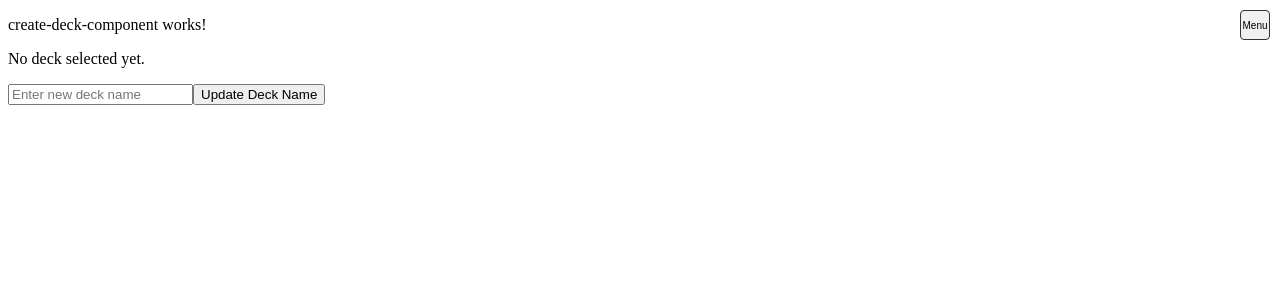
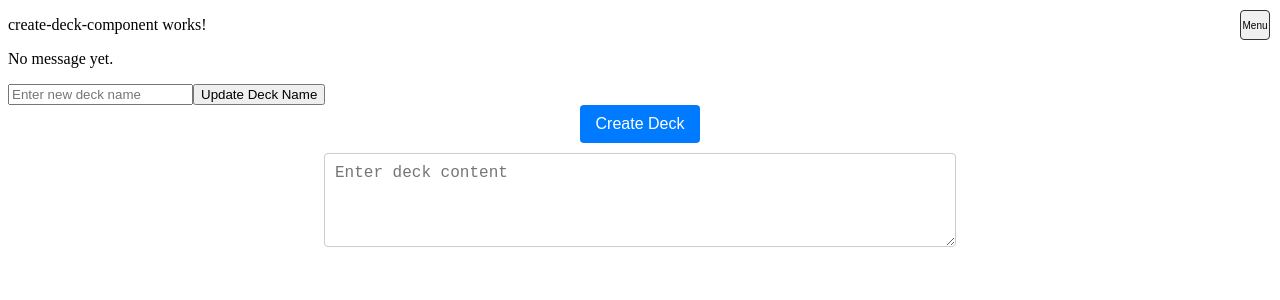
Before and after one commit to cmlykke/memolibre, an Angular app: page /create-deck in a window 1280 px wide. Shown: the top 300 px of the page. Built offline with nearby package versions, Linux system fonts and the light colour scheme.

Commit message:
2025-02-05_1857 added createDeck textfield

```diff
--- a/src/app/angular/shared/services/global-state-service.ts
+++ b/src/app/angular/shared/services/global-state-service.ts
@@ -60,4 +60,7 @@ export class GlobalStateService {
   }
 
 
+  createNewDeck(newDeckContent: string): Result<string, string> {
+    return { ok: false, error: "createNewDeck not implemented" };
+  }
 }
--- a/src/app/create-deck-component/create-deck-component.component.css
+++ b/src/app/create-deck-component/create-deck-component.component.css
@@ -0,0 +1,36 @@
+.create-deck-container {
+  display: flex;
+  justify-content: center;
+  margin-bottom: 10px;
+}
+
+.create-deck-button {
+  padding: 10px 16px;
+  font-size: 16px;
+  background-color: #007bff;
+  color: #ffffff;
+  border: none;
+  border-radius: 4px;
+  cursor: pointer;
+  transition: background-color 0.3s ease;
+}
+
+.create-deck-button:hover {
+  background-color: #0056b3;
+}
+
+.text-field-container {
+  display: flex;
+  justify-content: center;
+  margin-top: 10px;
+}
+
+.create-deck-input {
+  width: 50%; /* Text field width */
+  height: 50%;
+  padding: 10px;
+  font-size: 16px;
+  border: 1px solid #ccc;
+  border-radius: 4px;
+  box-sizing: border-box;
+}
--- a/src/app/create-deck-component/create-deck-component.component.html
+++ b/src/app/create-deck-component/create-deck-component.component.html
@@ -1,7 +1,7 @@
 <p>create-deck-component works!</p>
 
-<p *ngIf="deckName">Current Deck Name: {{ deckName }}</p>
-<p *ngIf="!deckName">No deck selected yet.</p>
+<p *ngIf="resultMessage">Message: {{ resultMessage }}</p>
+<p *ngIf="!resultMessage">No message yet.</p>
 
 
 <!-- Text field to input new deck name -->
@@ -10,7 +10,25 @@
 <!-- Button to update the deck name -->
 <button (click)="updateDeckName()">Update Deck Name</button>
 
-<!-- Display result message -->
-<p *ngIf="resultMessage" [ngClass]="{'error': resultMessage.startsWith('Error:'), 'success': !resultMessage.startsWith('Error:')}">
+<!-- Display result message
+ <p *ngIf="resultMessage" [ngClass]="{'error': resultMessage.startsWith('Error:'), 'success': !resultMessage.startsWith('Error:')}">
   {{ resultMessage }}
 </p>
+ -->
+
+
+<!-- CreateDeck Button -->
+<div class="create-deck-container">
+  <button class="create-deck-button" (click)="createDeck()">Create Deck</button>
+</div>
+
+<!-- Text field to input deck name -->
+<div class="text-field-container">
+  <textarea
+    class="create-deck-input"
+    [(ngModel)]="newDeckContent"
+    placeholder="Enter deck content"
+    rows="4"
+  ></textarea>
+
+</div>
--- a/src/app/create-deck-component/create-deck-component.component.ts
+++ b/src/app/create-deck-component/create-deck-component.component.ts
@@ -17,6 +17,8 @@ export class CreateDeckComponent {
   resultMessage: string = ''
   deckName: string | null = null; // Variable to store the current deck name
   newDeckName: string | null = null; // Holds the input value for updating the deck name
+  newDeckContent: string = ''; // Holds multi-line content for the new deck
+
 
   constructor(private globalStateService: GlobalStateService) {
     // Subscribe to the global state to retrieve the current deck name
@@ -47,4 +49,25 @@ export class CreateDeckComponent {
       this.resultMessage = result.value;
     }
   }
+
+  createDeck(): void {
+    if (!this.newDeckContent.trim()) {
+      this.resultMessage = 'Please enter deck content.';
+      return;
+    }
+    //console.log(`Creating deck: ${this.newDeckName}`);
+    //console.log(`Deck content: ${this.newDeckContent}`);
+    // Add the logic to create the deck using the newDeckContent
+    const result = this.globalStateService.createNewDeck(this.newDeckContent.trim());
+    if (!result.ok) {
+      // Handle error response
+      this.resultMessage = result.error;
+    } else {
+      // Set success message
+      this.resultMessage = result.value;
+    }
+
+  }
+
+
 }
```
